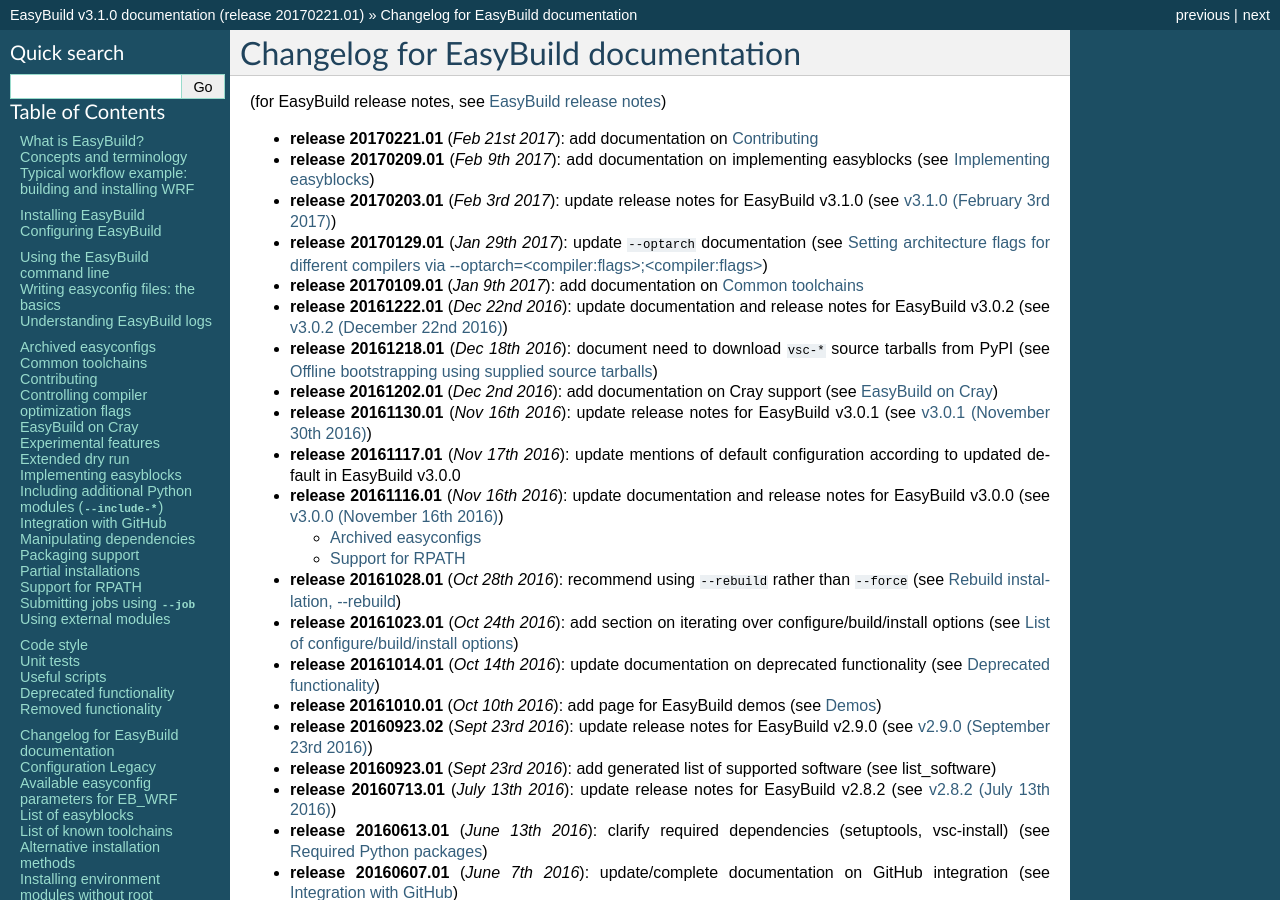
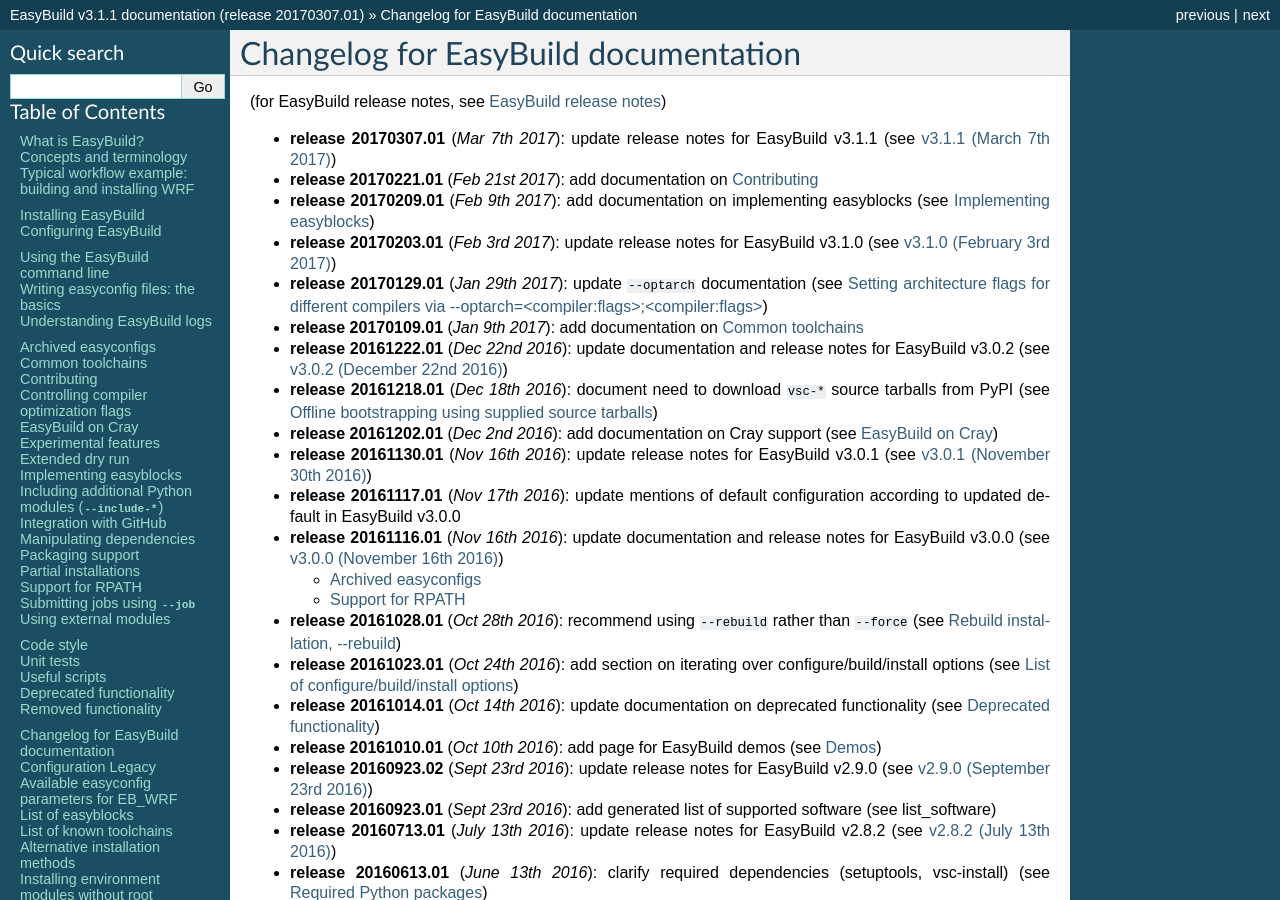
Before and after one commit to easybuilders/easybuild, a Sphinx documentation site: the page built from docs/Changelog.rst, in a window 1280 px wide and 900 px high. Built offline with Sphinx 7.4.7, drawn with Linux system fonts in a browser that asks for light colours; pages that are not in the unit, such as notebooks, are missing from menus; some of the changed text lies outside the part shown.

Commit message:
bump docs release & update changelog

```diff
--- a/docs/Changelog.rst
+++ b/docs/Changelog.rst
@@ -5,6 +5,7 @@
 
 (for EasyBuild release notes, see :ref:`release_notes`)
 
+* **release 20170307.01** (`Mar 7th 2017`): update release notes for EasyBuild v3.1.1 (see :ref:`release_notes_eb311`)
 * **release 20170221.01** (`Feb 21st 2017`): add documentation on :ref:`contributing`
 * **release 20170209.01** (`Feb 9th 2017`): add documentation on implementing easyblocks (see :ref:`implementing_easyblocks`)
 * **release 20170203.01** (`Feb 3rd 2017`): update release notes for EasyBuild v3.1.0 (see :ref:`release_notes_eb310`)
--- a/docs/conf.py
+++ b/docs/conf.py
@@ -41,9 +41,9 @@
 # other places throughout the built documents.
 #
 # The short X.Y version.
-version = '3.1.0'  # this is meant to reference the version of EasyBuild
+version = '3.1.1'  # this is meant to reference the version of EasyBuild
 # The full version, including alpha/beta/rc tags.
-release = '20170221.01'  # this is meant to reference the version of the documentation itself
+release = '20170307.01'  # this is meant to reference the version of the documentation itself
 
 # There are two options for replacing |today|: either, you set today to some
 # non-false value, then it is used:
```
